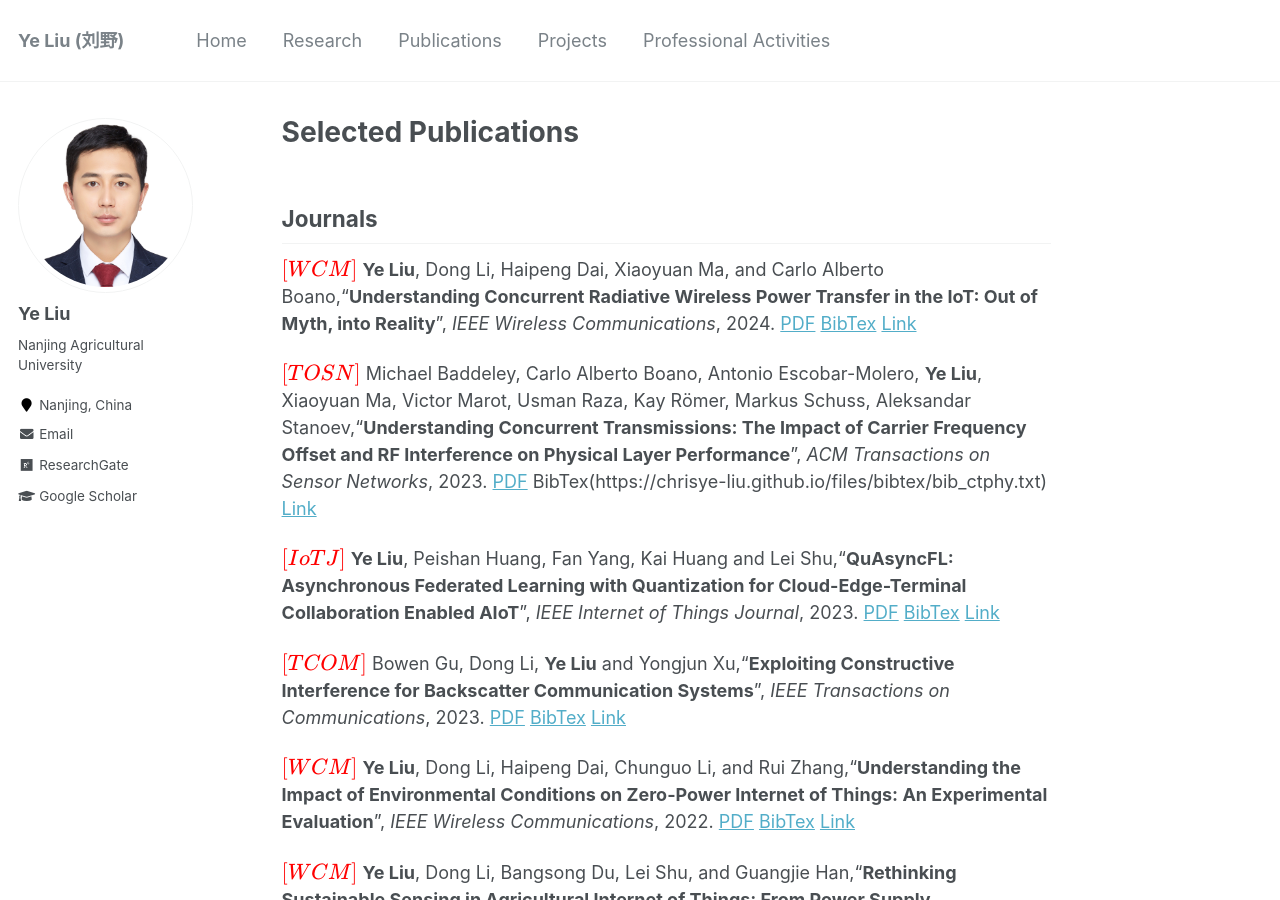
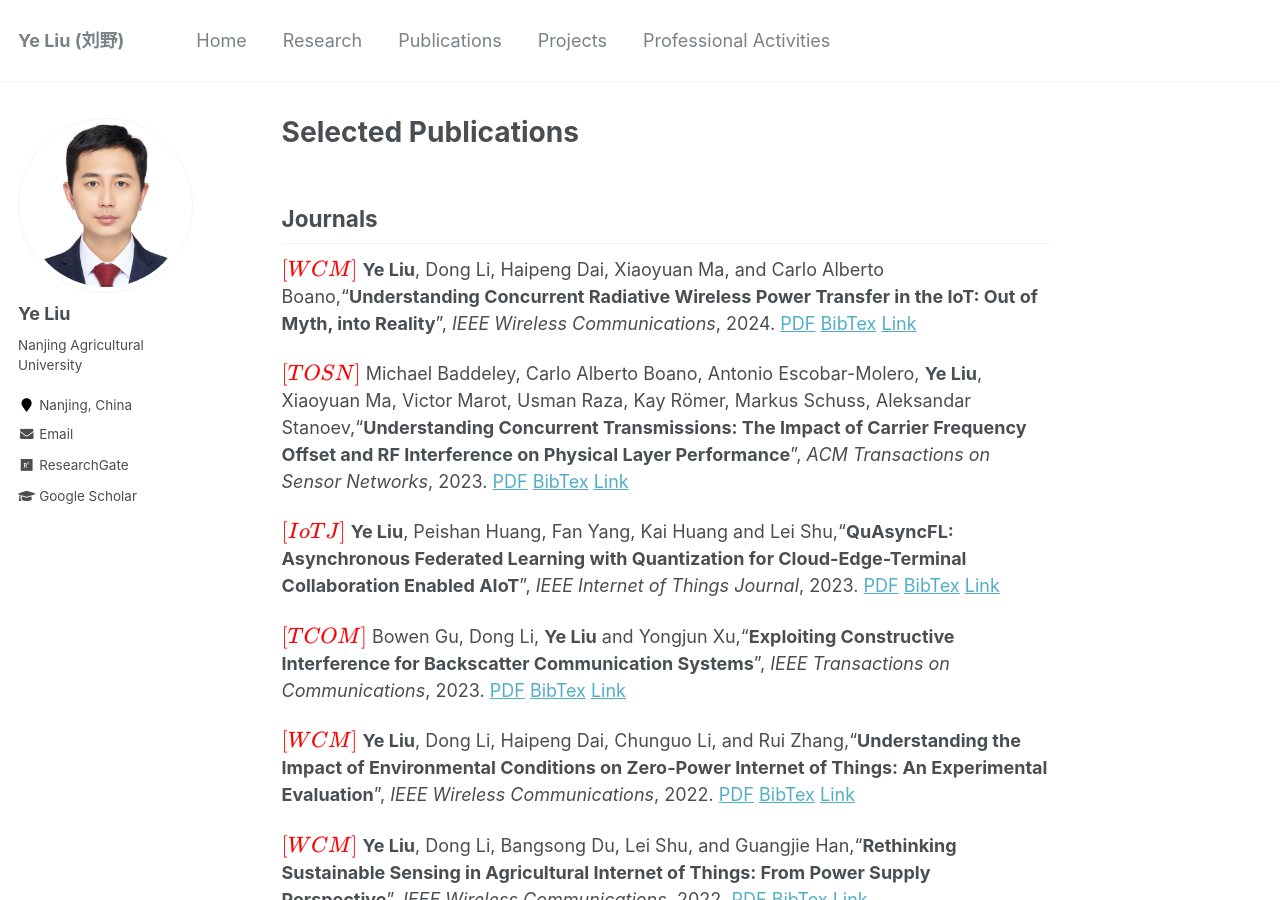
Before and after one commit to ChrisYe-Liu/chrisye-liu.github.io, a Jekyll site: the page built from _pages/publications.md, in a window 1280 px wide and 900 px high. Built offline with Jekyll 4.4.1, drawn with Linux system fonts in a browser that asks for light colours; formulas are drawn with MathJax 3.

Commit message:
Update publications.md

```diff
--- a/_pages/publications.md
+++ b/_pages/publications.md
@@ -14,7 +14,7 @@ $\color{red}{[WCM]}$
 
 $\color{red}{[TOSN]}$
 Michael Baddeley, Carlo Alberto Boano, Antonio Escobar-Molero, **Ye Liu**, Xiaoyuan Ma, Victor Marot, Usman Raza, Kay Römer, Markus Schuss,  Aleksandar Stanoev,“**Understanding Concurrent Transmissions: The Impact of Carrier Frequency Offset and RF Interference on Physical Layer Performance**”, *ACM Transactions on Sensor Networks*, 2023.
-[PDF](https://chrisye-liu.github.io/files/michael23ct.pdf) BibTex(https://chrisye-liu.github.io/files/bibtex/bib_ctphy.txt) [Link](https://dl.acm.org/doi/10.1145/3604430)
+[PDF](https://chrisye-liu.github.io/files/michael23ct.pdf) [BibTex](https://chrisye-liu.github.io/files/bibtex/bib_ctphy.txt) [Link](https://dl.acm.org/doi/10.1145/3604430)
 
 $\color{red}{[IoTJ]}$
 **Ye Liu**, Peishan Huang, Fan Yang, Kai Huang and Lei Shu,“**QuAsyncFL: Asynchronous Federated Learning with Quantization for Cloud-Edge-Terminal Collaboration Enabled AIoT**”, *IEEE Internet of Things Journal*, 2023.
```
